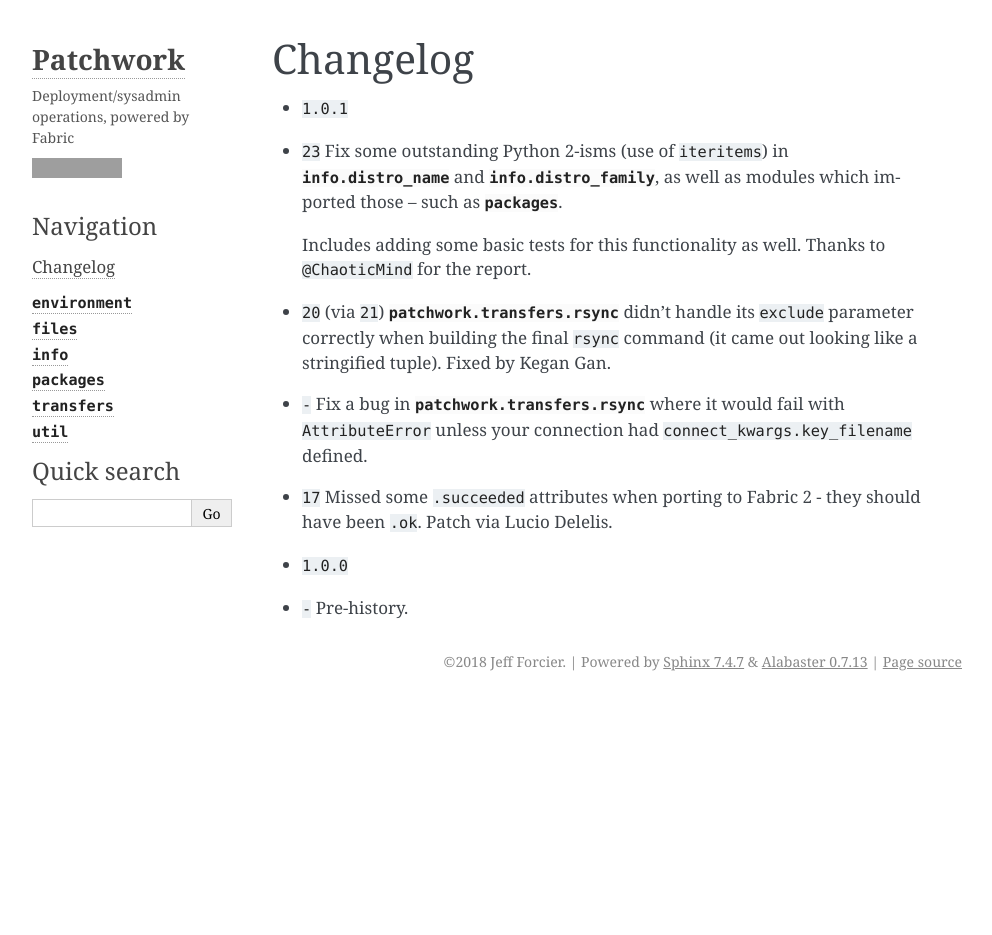
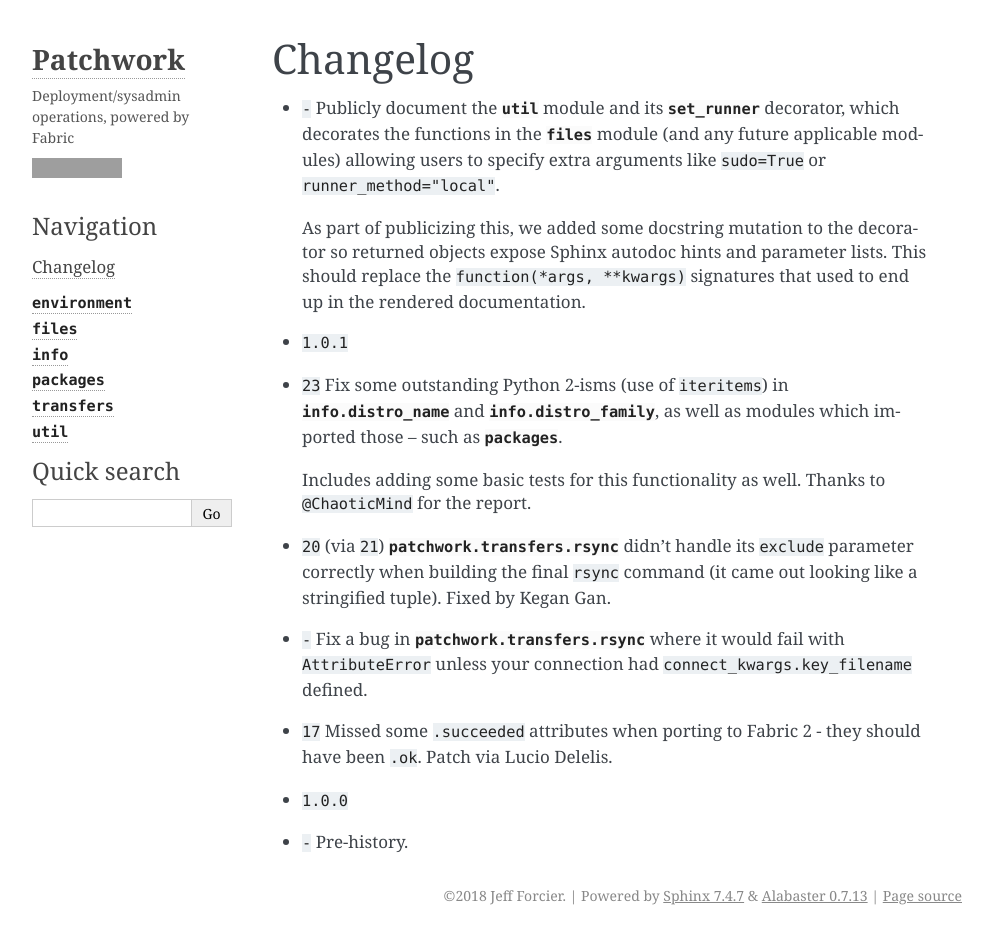
Before and after one commit to fabric/patchwork, a Sphinx documentation site: the page built from docs/changelog.rst, in a window 1280 px wide, cut to the strip 0-935 px from the top of the page. Shown: the whole strip, without its empty margins (148-1140 px from the left). Built offline with Sphinx 7.4.7, drawn with Linux system fonts in a browser that asks for light colours; cross-references to code outside the pages are shown as plain code; before the commit the page ends 900 px from its top, so only the background shows below that; grey boxes are pictures that could not be loaded.

Commit message:
Changelog re: set_runner changes

```diff
--- a/docs/changelog.rst
+++ b/docs/changelog.rst
@@ -2,6 +2,15 @@
 Changelog
 =========
 
+- :support:`-` Publicly document the `.util` module and its `~.util.set_runner`
+  decorator, which decorates the functions in the `.files` module (and any
+  future applicable modules) allowing users to specify extra arguments like
+  ``sudo=True`` or ``runner_method="local"``.
+
+  As part of publicizing this, we added some docstring mutation to the
+  decorator so returned objects expose Sphinx autodoc hints and parameter
+  lists. This should replace the ``function(*args, **kwargs)`` signatures that
+  used to end up in the rendered documentation.
 - :release:`1.0.1 <2018-06-20>`
 - :bug:`23` Fix some outstanding Python 2-isms (use of ``iteritems``) in
   `.info.distro_name` and `.info.distro_family`, as well as modules which
```
